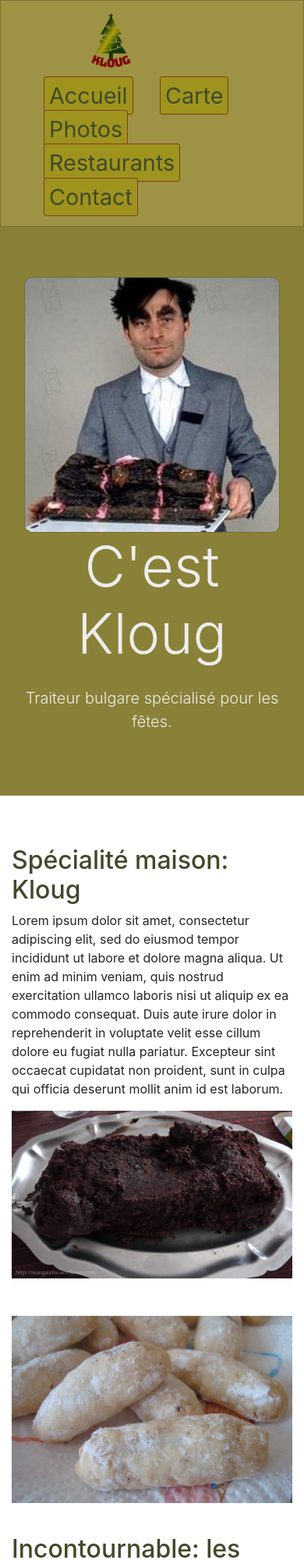
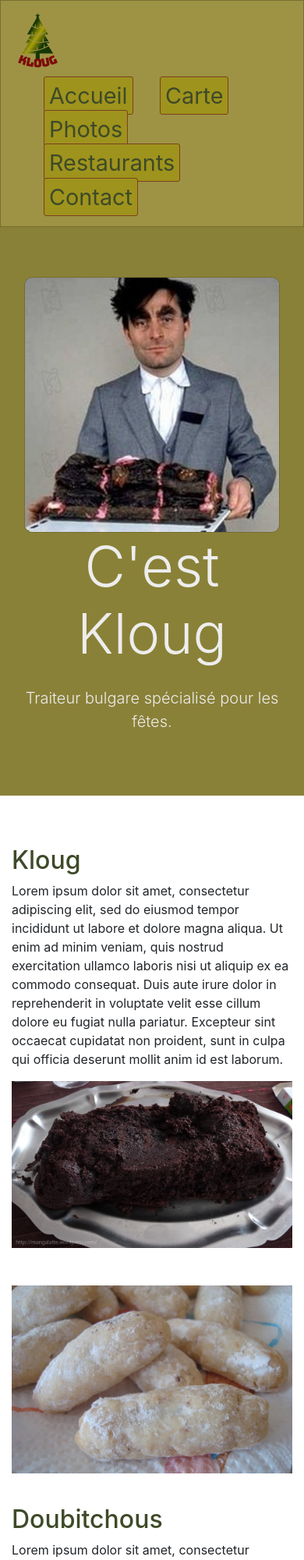
Before and after one commit to Dorgenark/restaurant-css-framework, a plain HTML site: page index.html in a window 390 px wide. Shown: the top 2000 px of the page at 78% size. Drawn offline with Linux system fonts and the light colour scheme; files whose address does not match are found by name.

```diff
--- a/assets/scss/style.scss
+++ b/assets/scss/style.scss
@@ -4,7 +4,7 @@
 
 .headerdisplay {
   display: flex;
-  justify-content: center;
+  justify-content: space-between;
   align-items: center;
   background-color: #9E9344;
   border: 1.5px solid #756D32;
--- a/index.html
+++ b/index.html
@@ -1,3 +1,4 @@
+<!DOCTYPE html>
 <html>
 	<head>
 		<title></title>
@@ -41,9 +42,8 @@
     <div class="container textkloug">
       <div class="row mb-5">
         <div class="col-md-7">
-          <h2 class="text-primary">Spécialité maison: Kloug</h2>
-          <p class="">Lorem ipsum dolor sit amet, consectetur adipiscing elit, sed do eiusmod tempor incididunt ut labore et dolore magna aliqua. Ut enim ad minim veniam, quis nostrud exercitation ullamco laboris nisi ut aliquip ex ea commodo consequat. Duis aute
-            irure dolor in reprehenderit in voluptate velit esse cillum dolore eu fugiat nulla pariatur. Excepteur sint occaecat cupidatat non proident, sunt in culpa qui officia deserunt mollit anim id est laborum.</p>
+          <h2 class="text-primary">Kloug</h2>
+          <p class="">Lorem ipsum dolor sit amet, consectetur adipiscing elit, sed do eiusmod tempor incididunt ut labore et dolore magna aliqua. Ut enim ad minim veniam, quis nostrud exercitation ullamco laboris nisi ut aliquip ex ea commodo consequat. Duis aute irure dolor in reprehenderit in voluptate velit esse cillum dolore eu fugiat nulla pariatur. Excepteur sint occaecat cupidatat non proident, sunt in culpa qui officia deserunt mollit anim id est laborum.</p>
         </div>
         <div class="col-md-5 align-self-center">
           <img class="img-fluid d-block w-100" src="assets/img/cestdelamerde.jpeg">
@@ -54,9 +54,8 @@
           <img class="img-fluid d-block mb-4 w-100" src="assets/img/souslesaiselles.jpeg">
 				</div>
         <div class="col-md-7">
-          <h2 class="text-primary pt-3">Incontournable: les Doubitchous</h2>
-          <p class="">Lorem ipsum dolor sit amet, consectetur adipiscing elit, sed do eiusmod tempor incididunt ut labore et dolore magna aliqua. Ut enim ad minim veniam, quis nostrud exercitation ullamco laboris nisi ut aliquip ex ea commodo consequat. Duis aute
-            irure dolor in reprehenderit in voluptate velit esse cillum dolore eu fugiat nulla pariatur. Excepteur sint occaecat cupidatat non proident, sunt in culpa qui officia deserunt mollit anim id est laborum.</p>
+          <h2 class="text-primary pt-3">Doubitchous</h2>
+          <p class="">Lorem ipsum dolor sit amet, consectetur adipiscing elit, sed do eiusmod tempor incididunt ut labore et dolore magna aliqua. Ut enim ad minim veniam, quis nostrud exercitation ullamco laboris nisi ut aliquip ex ea commodo consequat. Duis aute irure dolor in reprehenderit in voluptate velit esse cillum dolore eu fugiat nulla pariatur. Excepteur sint occaecat cupidatat non proident, sunt in culpa qui officia deserunt mollit anim id est laborum.</p>
         </div>
       </div>
     </div>
```
Also changed, not shown: assets/css/style.css, 1 other file.
